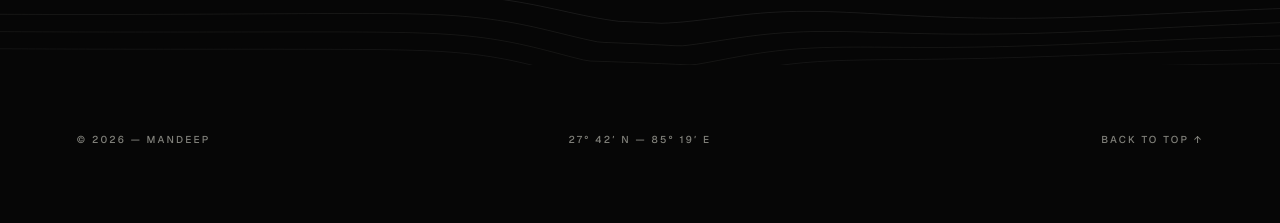
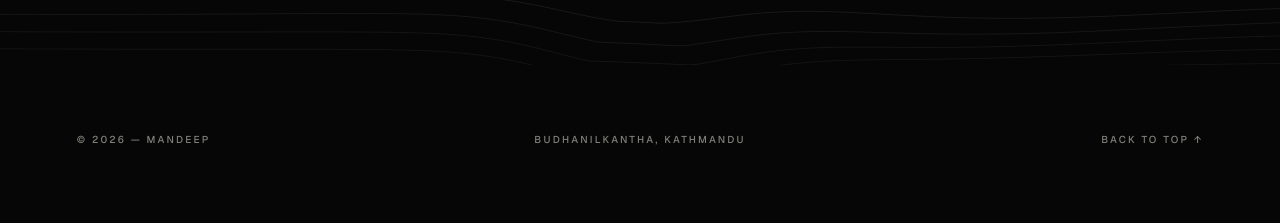
Before and after one commit to Mandeep-31/Mandeep-31, a Next.js app: page / in a window 1280 px wide. Shown: the part 7400-7623 px from the top of the page. Built offline with nearby package versions, Linux system fonts and the light colour scheme.

Commit message:
Update footer location to Budhanilkantha, Kathmandu

```diff
--- a/components/portfolio/Footer.tsx
+++ b/components/portfolio/Footer.tsx
@@ -401,7 +401,7 @@ export default function Footer() {
 
         <div className="footer-meta">
           <span>© 2026 — Mandeep</span>
-          <span className="footer-meta-center">27° 42′ N — 85° 19′ E</span>
+          <span className="footer-meta-center">Budhanilkantha, Kathmandu</span>
           <button className="footer-top" type="button" onClick={scrollToTop}>
             Back to top ↑
           </button>
```
